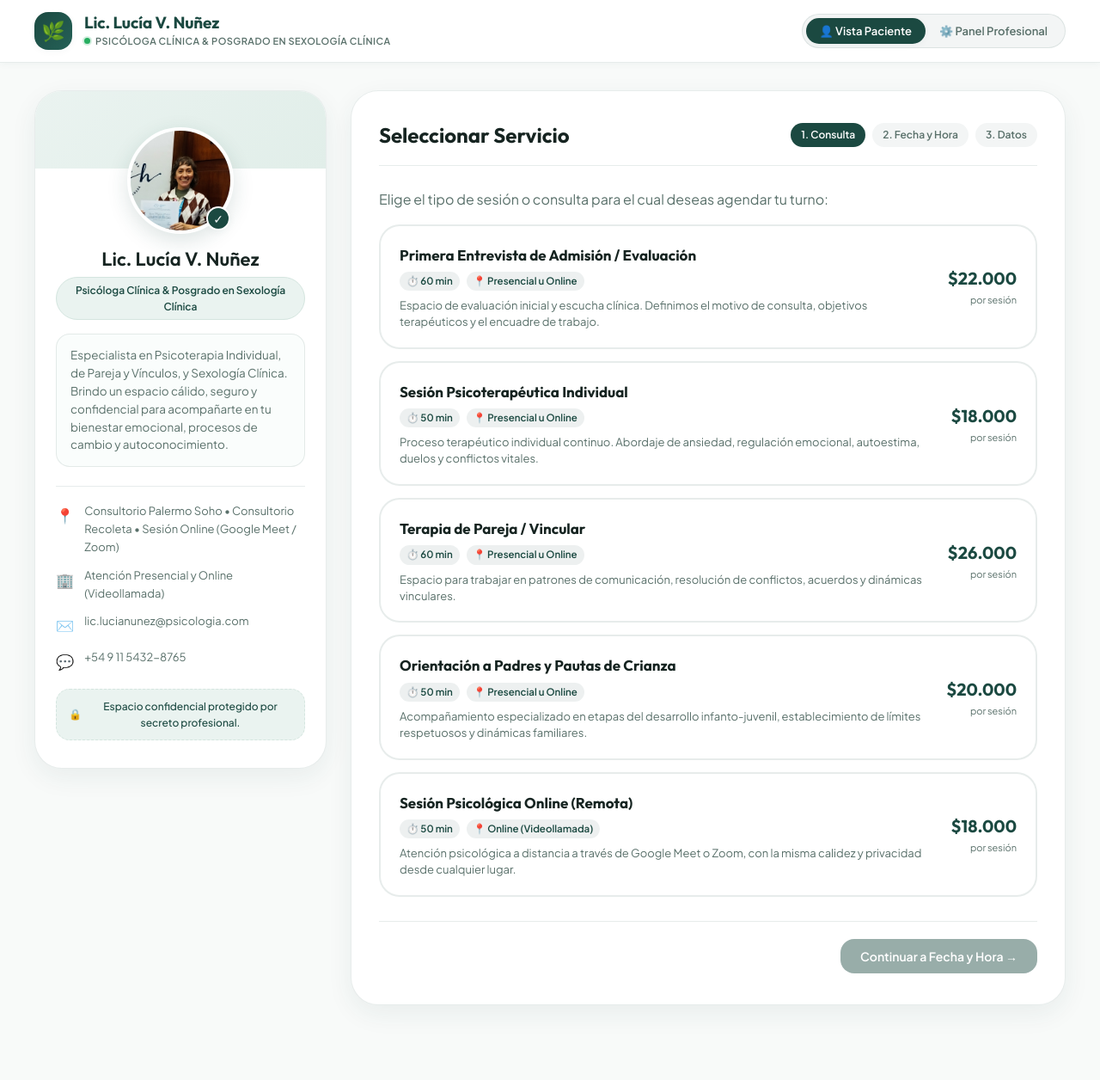
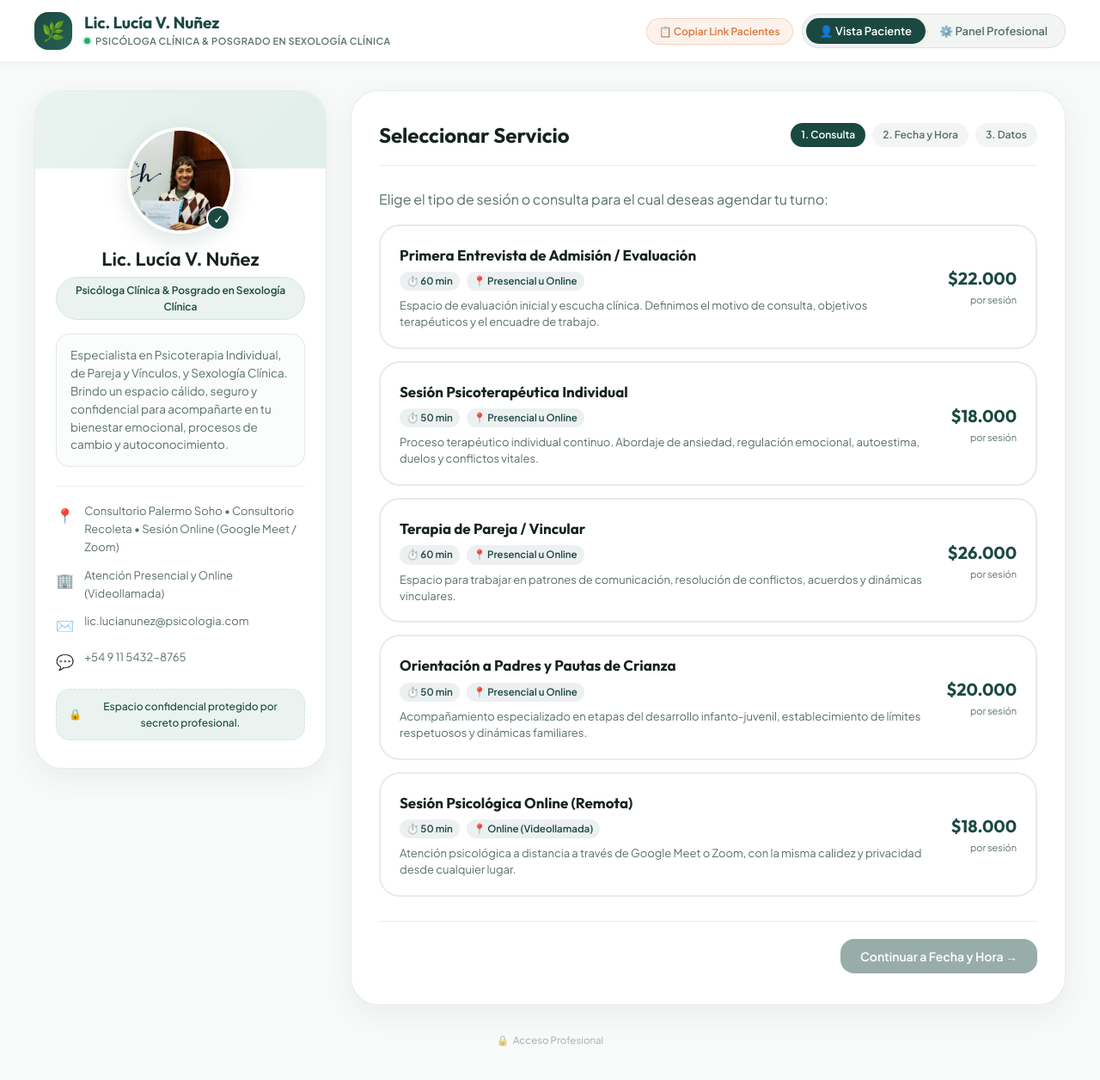
Before and after one commit to EmeemAi/psicoturnos, a website: page index.html in a window 1280 px wide. Shown: the whole page at 86% size. Before the commit the page ends 1229 px from the top, so only its background shows below. Drawn offline with Linux system fonts and the light colour scheme.

Commit message:
feat: restore 'Copiar Link Pacientes' button and add direct ?admin=1 access

```diff
--- a/app.js
+++ b/app.js
@@ -96,7 +96,10 @@ const router = {
             }
         }
 
-        if (isPatientCleanMode) {
+        if (params.has('admin') || params.has('panel')) {
+            document.body.classList.remove('mode-patient-clean');
+            router.navigate('admin');
+        } else if (isPatientCleanMode) {
             document.body.classList.add('mode-patient-clean');
             router.navigate('patient');
         } else {
@@ -105,6 +108,10 @@ const router = {
     },
     navigate: (viewName) => {
         router.currentView = viewName;
+
+        if (viewName === 'admin') {
+            document.body.classList.remove('mode-patient-clean');
+        }
 
         const btnPat = document.getElementById('toggle-patient-btn');
         const btnAdm = document.getElementById('toggle-admin-btn');
--- a/index.html
+++ b/index.html
@@ -26,6 +26,10 @@
 
             <!-- Acciones del Encabezado -->
             <div class="header-actions">
+                <button class="btn-share-link" onclick="appUtils.copyPatientLink()" title="Copiar enlace directo para enviar a pacientes">
+                    📋 Copiar Link Pacientes
+                </button>
+
                 <!-- Switcher de Vistas -->
                 <div class="view-toggle-container">
                     <button class="toggle-btn active" id="toggle-patient-btn" onclick="router.navigate('patient')">
@@ -239,6 +243,13 @@
 
                 </article>
 
+            </div>
+
+            <!-- Enlace discreto para ingresar al panel profesional desde cualquier dispositivo -->
+            <div style="text-align: center; padding: 26px 12px 14px; opacity: 0.55; transition: opacity 0.2s;" onmouseover="this.style.opacity=1" onmouseout="this.style.opacity=0.55">
+                <a href="?admin=1" onclick="event.preventDefault(); router.navigate('admin');" style="color: var(--c-text-muted); font-size: 11.5px; text-decoration: none; display: inline-flex; align-items: center; gap: 5px;">
+                    <span>🔒</span> <span>Acceso Profesional</span>
+                </a>
             </div>
         </section>
 
```
